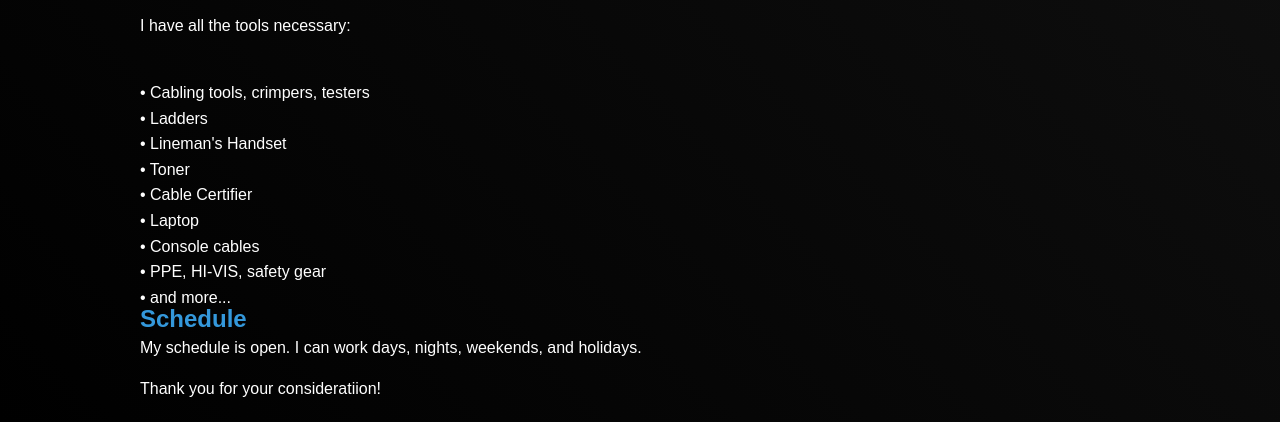
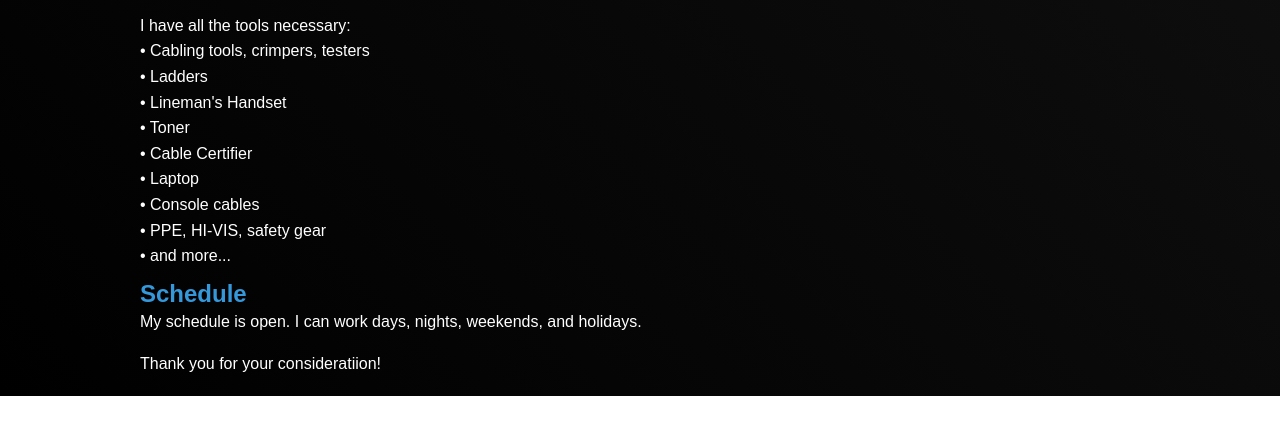
Before and after one commit to robertpettycv/robertpettycv.github.io, a plain HTML site: page index.html in a window 1280 px wide. Shown: the part 1442-1864 px from the top of the page. After the commit the page ends 1838 px from the top, so only its background shows below. Drawn offline with Linux system fonts and the light colour scheme.

Commit message:
Update index.html

```diff
--- a/index.html
+++ b/index.html
@@ -117,7 +117,7 @@ I am comfortable working with CPE and LEC provided equipment, DEMARC extensions,
         <h2>Transportation and Tools</h2>
         <ul class="skills">
             <li>I have dependable transportation and have no issue traveling daily.</li>
-             <p>I have all the tools necessary:</p><br>
+             <p>I have all the tools necessary:<br>
                 • Cabling tools, crimpers, testers<br>
                 • Ladders<br>
                 • Lineman's Handset<br>
@@ -127,6 +127,7 @@ I am comfortable working with CPE and LEC provided equipment, DEMARC extensions,
                 • Console cables<br>
                 • PPE, HI-VIS, safety gear<br>
                 • and more...<br>
+                 </p>
             <section>
         <h2>Schedule</h2>
                </ul>
```
